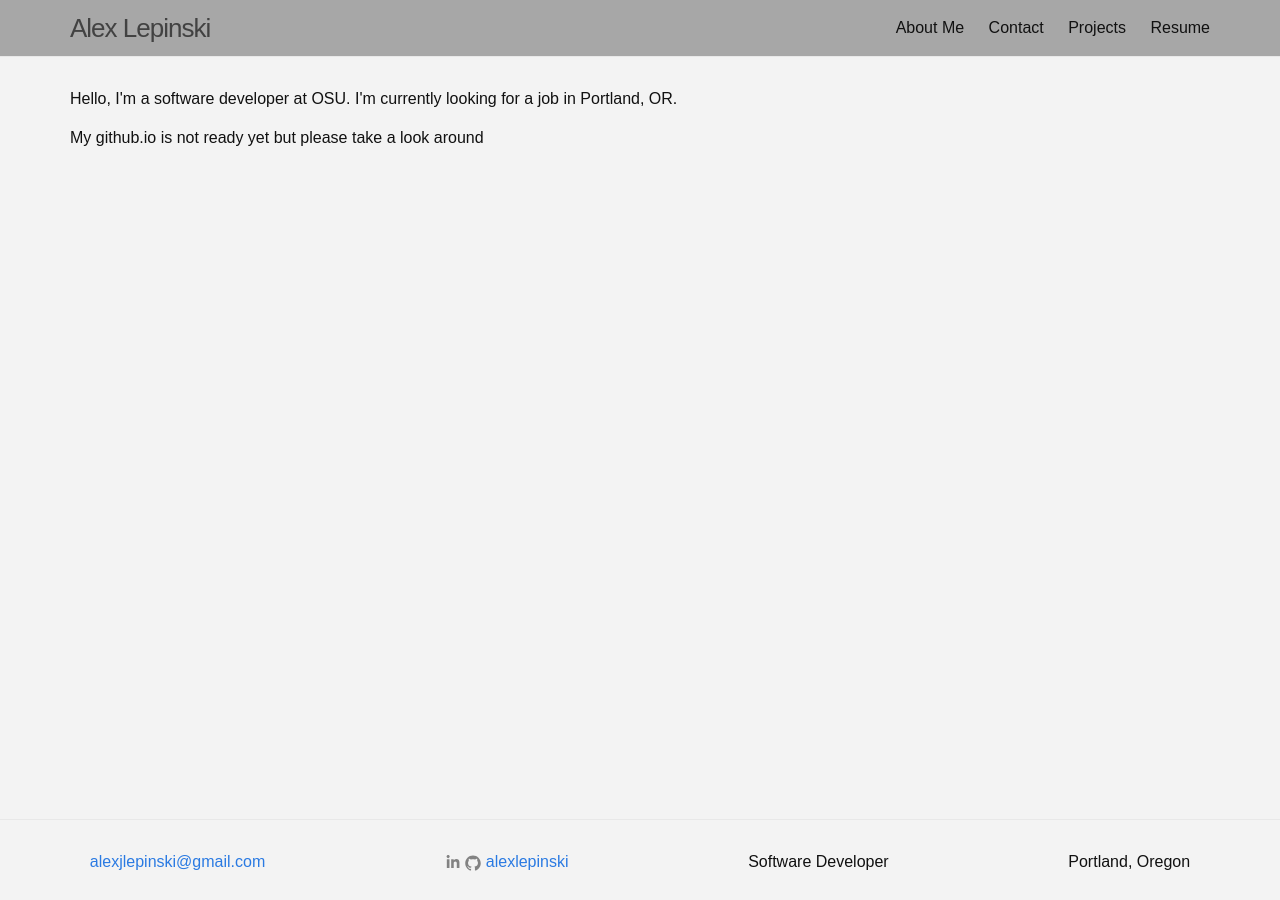
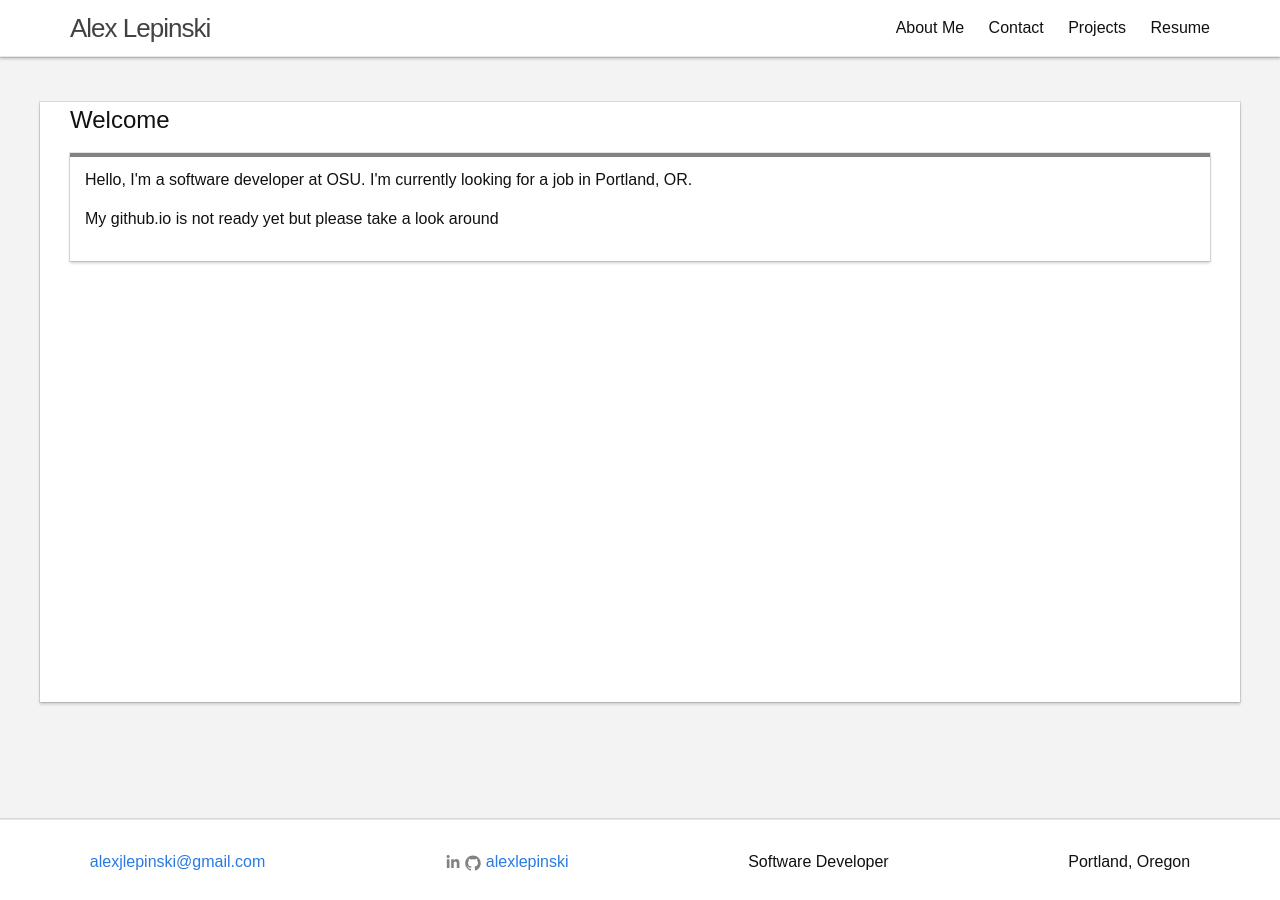
Before and after one commit to alexlepinski/alexlepinski.github.io, a Jekyll site: the page built from index.html, in a window 1280 px wide. Built offline with Jekyll 4.4.1, drawn with Linux system fonts in a browser that asks for light colours.

Commit message:
Updated layout

```diff
--- a/_layouts/default.html
+++ b/_layouts/default.html
@@ -12,7 +12,7 @@
     {% include header.html %}
 
     <div class="page-content">
-      <div class="wrapper">
+      <div class="wrapper page-container">
         {{ content }}
       </div>
     </div>
--- a/_sass/_custom.scss
+++ b/_sass/_custom.scss
@@ -6,8 +6,9 @@
 .section {
     display: block;
     background-color: white;
-    box-shadow: 0 0.15em 0.35em 0 rgba(0,0,0,.1);
+    box-shadow: $box-shadow;
     margin-bottom: $spacing-unit/2;
+    background: linear-gradient(to bottom, $grey-color,$grey-color 4px, white 4px, white);
 }
 .section .body{
     padding: $spacing-unit/2;
@@ -21,7 +22,10 @@
     display: flex;
     flex-direction: row;
     justify-content: space-between;
-    height: 30px;
+    min-height: 30px;
+    align-items: center;
+    flex-wrap: wrap;
+
 }
 
 .about-picture img{
--- a/_sass/_layout.scss
+++ b/_sass/_layout.scss
@@ -2,7 +2,8 @@
     border-bottom: 1px solid $grey-color-light;
     min-height: 56px;
     position: relative;
-    background-color: $background-color-dark;
+    background-color: white;
+    box-shadow: $box-shadow;
 }
 
 .site-title {
@@ -91,6 +92,8 @@
     bottom: 0;
     height: $footer-height;
     width: 100%;
+    background-color: white;
+    box-shadow: $box-shadow;
 }
 
 .footer-col-wrapper {
@@ -121,3 +124,12 @@
 .page-heading {
     font-size: 20px;
 }
+
+.page-container {
+    min-height: 600px;
+    background-color: white;
+    box-shadow: $box-shadow;
+    @include media-query($on-palm){
+       min-height: 300px;
+    }
+}
--- a/css/main.scss
+++ b/css/main.scss
@@ -23,6 +23,8 @@ $grey-color-light: lighten($grey-color, 40%);
 $grey-color-dark:  darken($grey-color, 25%);
 $background-color: #f3f3f3;
 $background-color-dark: darken($background-color, 30%);
+$box-shadow: 0 0 0 1px rgba(0,0,0,.1), 0 2px 3px rgba(0,0,0,.2);
+
 
 $content-width:    1200px;
 $on-palm:          600px;
--- a/index.html
+++ b/index.html
@@ -1,15 +1,18 @@
 ---
-layout: default
+layout: page
 filename: homepage
 ---
+<header class="post-header">
+    <h2 class="post-title">Welcome</h2>
+</header>
 
 <div class="home-page">
-    <p>
-        Hello, I'm a software developer at OSU. I'm currently looking for a job in Portland, OR.
-    </p>
-
-    <p>
-       My github.io is not ready yet but please take a look around
-    </p>
-
+    <div class="container">
+        <div class="section">
+            <div class="body">
+                <p>Hello, I'm a software developer at OSU. I'm currently looking for a job in Portland, OR.</p>
+                <p>My github.io is not ready yet but please take a look around </p>
+            </div>
+        </div>
+    <div>
 </div>
```
